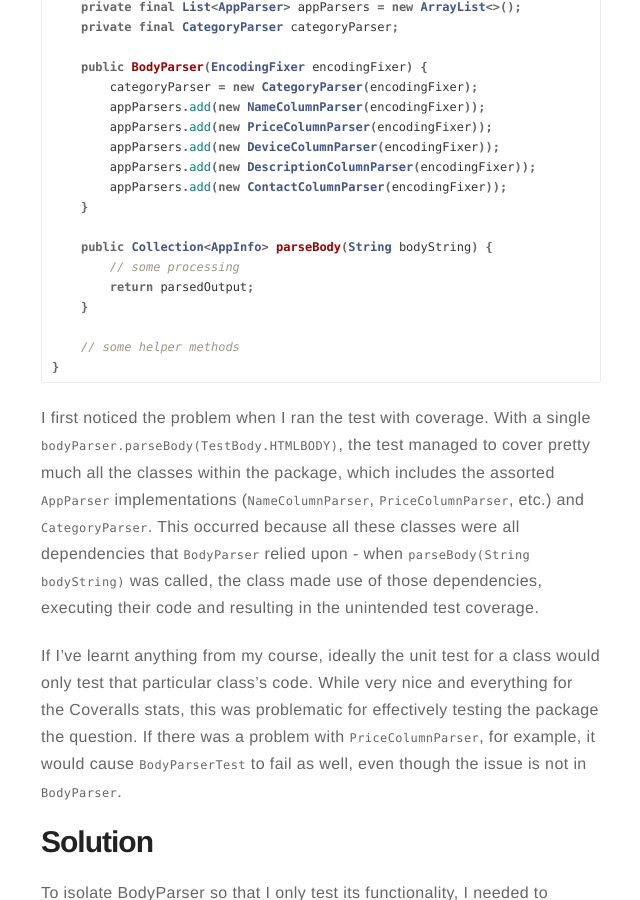
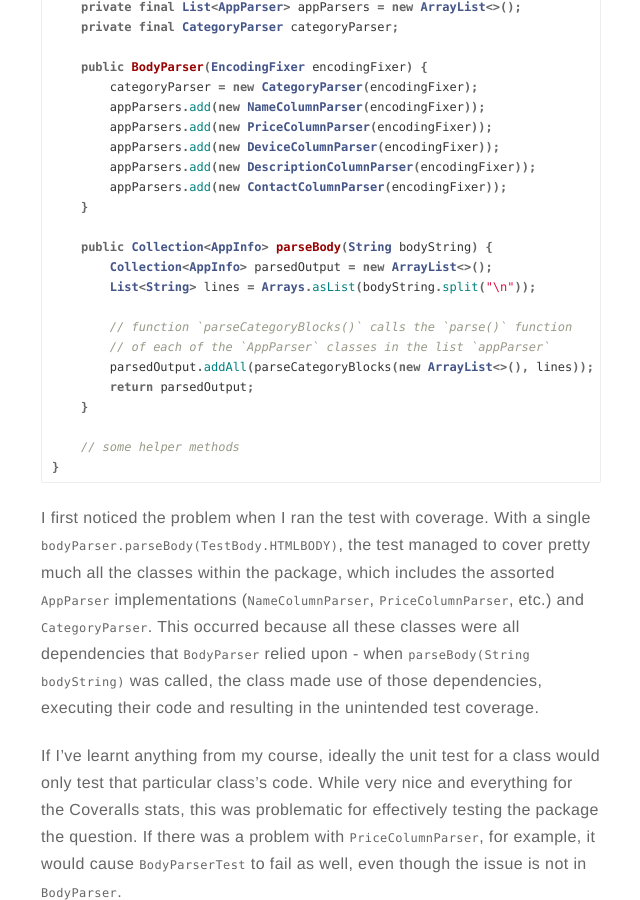
Before and after one commit to bobheadxi/bobheadxi.github.io, a Jekyll site: the page built from _posts/2017-8-9-dependency-injection.md, in a window 1280 px wide and 900 px high, scrolled down 2010 px. Shown: the whole window, without its empty margins (319-959 px from the left). Built offline with Jekyll 4.4.1, drawn with Linux system fonts in a browser that asks for light colours; emoji names are drawn with the system emoji font.

Commit message:
Clarify problematic code in dependency post

```diff
--- a/_posts/2017-8-9-dependency-injection.md
+++ b/_posts/2017-8-9-dependency-injection.md
@@ -65,7 +65,12 @@ public class BodyParser {
     }
 
     public Collection<AppInfo> parseBody(String bodyString) {
-        // some processing
+        Collection<AppInfo> parsedOutput = new ArrayList<>();
+        List<String> lines = Arrays.asList(bodyString.split("\n"));
+
+        // function `parseCategoryBlocks()` calls the `parse()` function
+        // of each of the `AppParser` classes in the list `appParser`
+        parsedOutput.addAll(parseCategoryBlocks(new ArrayList<>(), lines));
         return parsedOutput;
     }
 
```
